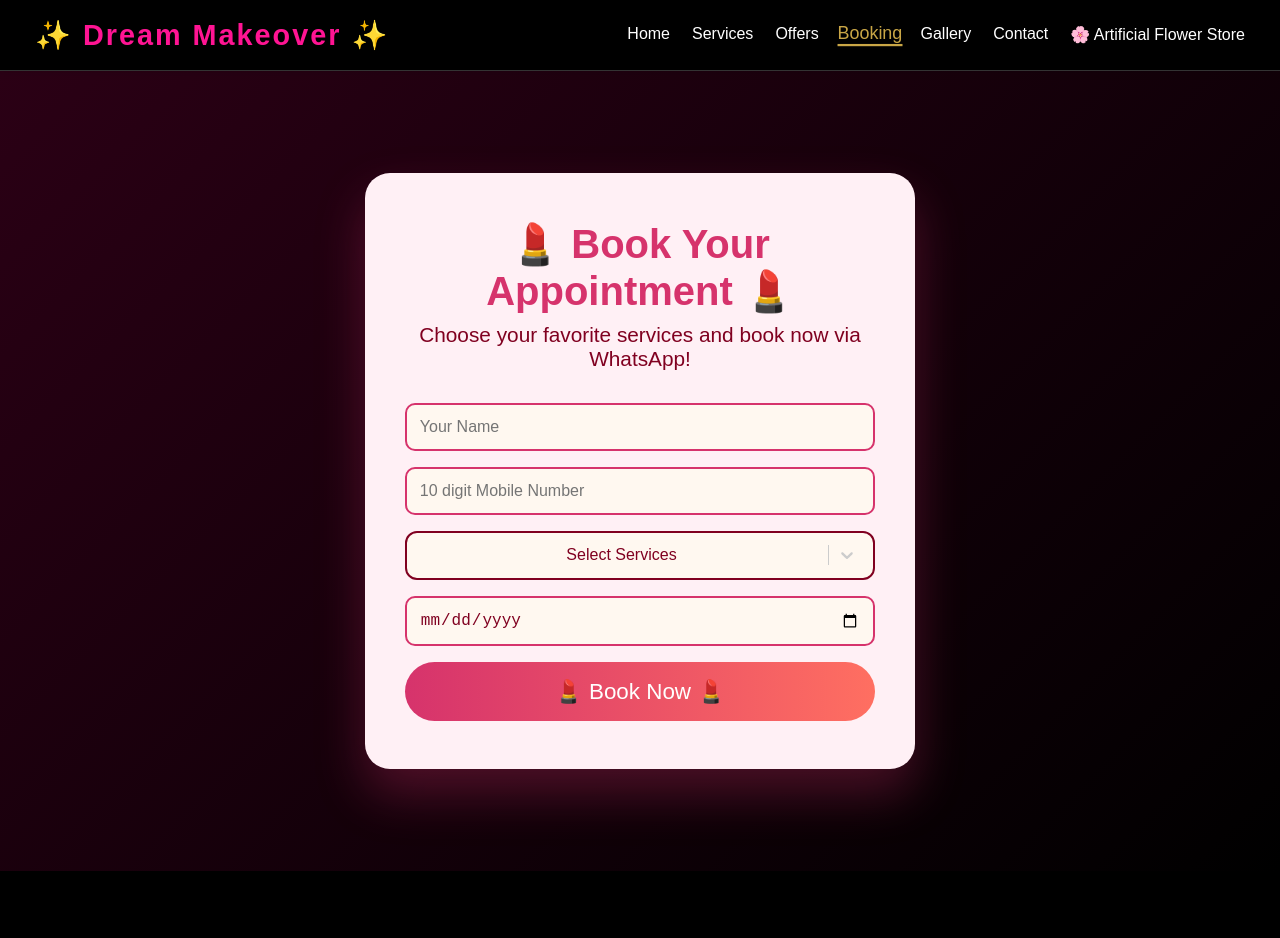
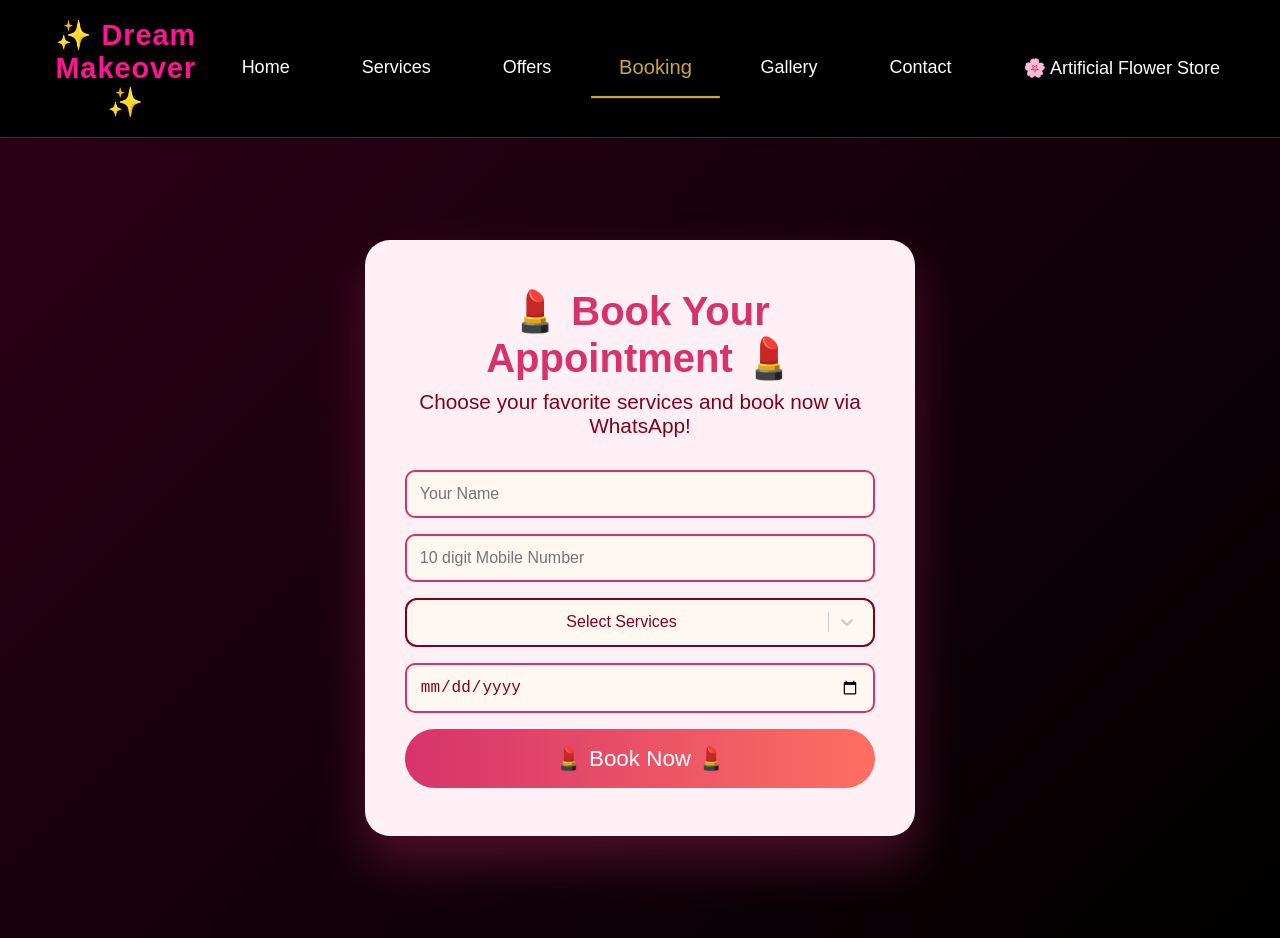
Before and after one commit to kpgangwar/dream-makeover-react, a React (Vite) app: page /booking in a window 1280 px wide. Before the commit the page ends 871 px from the top, so only its background shows below. Built offline with nearby package versions, Linux system fonts and the light colour scheme.

Commit message:
Fixed hamburger menu text cut issue

```diff
--- a/src/styles/hero.css
+++ b/src/styles/hero.css
@@ -125,7 +125,7 @@
   height: 300px;
   width: 300px;
   border-radius: 50%;
-  filter: drop-shadow(0 0 30px gold);
+  filter: drop-shadow(0 0 30px rgb(255, 215, 0));
   animation: float 3s ease-in-out infinite;
 }
 
@@ -151,7 +151,7 @@
   .hero-right img {
     width: 260px;
     height: 260px;
-    margin-top: 30px;
+    /* margin-top: -90px; */
   }
 
   .hero h1 {
--- a/src/styles/navbar.css
+++ b/src/styles/navbar.css
@@ -14,7 +14,7 @@
 .logo {
   color: #c9a646;
   font-weight: bold;
-  letter-spacing: 2px;
+  letter-spacing: 1px;
   font-size: 22px;
 }
 
@@ -28,6 +28,13 @@
   color: white;
   transition: 0.3s;
   text-decoration: none;
+   padding: 15px 25px;
+  color: white;
+  text-decoration: none;
+  font-size: 18px;
+  white-space: nowrap;      /* 🔥 text wrap band */
+  overflow: visible;
+  text-align: left;
 }
 
 .nav-links a:hover {
@@ -72,7 +79,7 @@
     display: flex;
   }
 
-  .nav-links {
+  /* .nav-links {
     position: absolute;
     top: 55px;
     right: 0;
@@ -84,9 +91,27 @@
     transform: translateY(-200%);
     transition: 0.4s ease;
     gap: 10px;
+  } */
+
+  .nav-links {
+  position: fixed;
+  top: 50px;
+  right: -100%;
+  width: 260px;          /* 🔥 menu ko full width */
+  height: 100vh;
+  background: #111;
+  display: flex;
+  flex-direction: column;
+  padding-top: 30px;
+  transition: 0.3s ease;
+   width: 75%;      /* 🔥 mobile ke liye wide */
+    max-width: 300px;
+  z-index: 999;
+}
+
+  .nav-links.open {
+    right: 0;
+    transform: translateY(0);
   }
 
-  .nav-links.open {
-    transform: translateY(0);
-  }
 }
```
